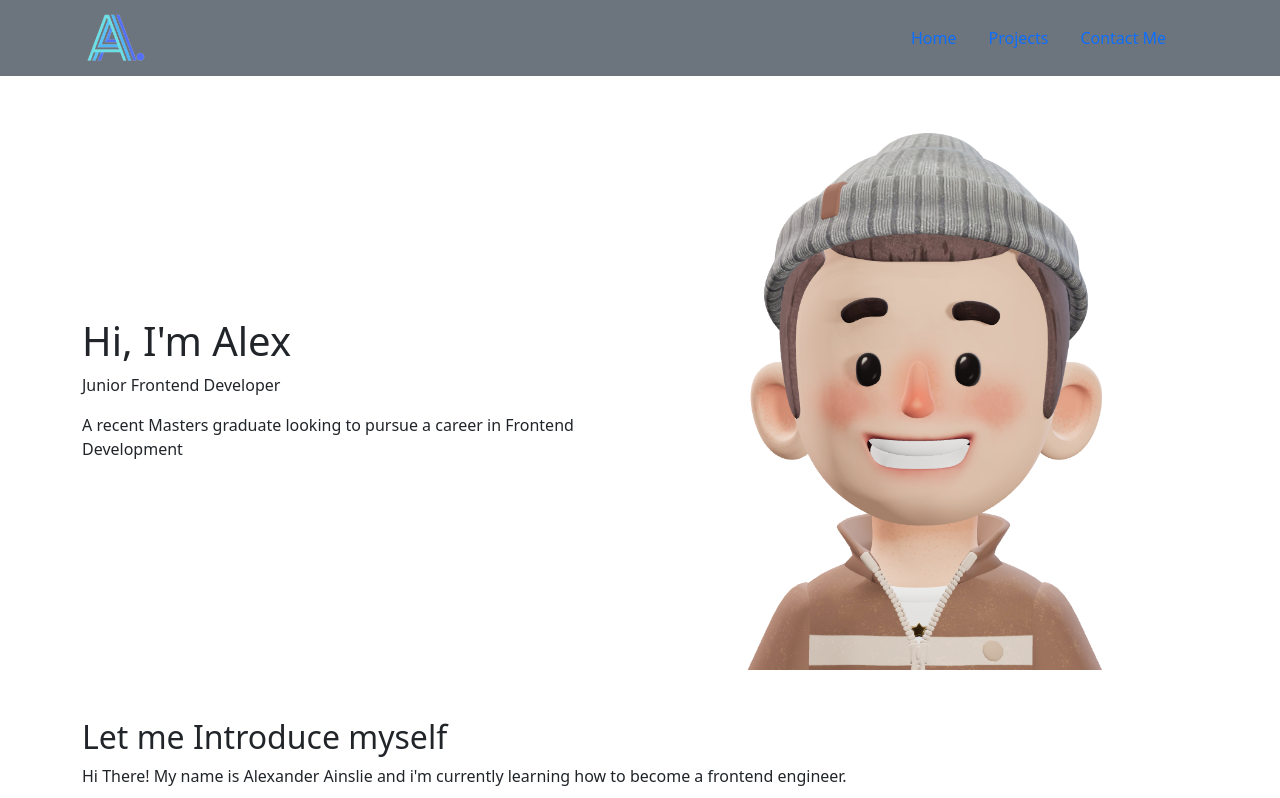
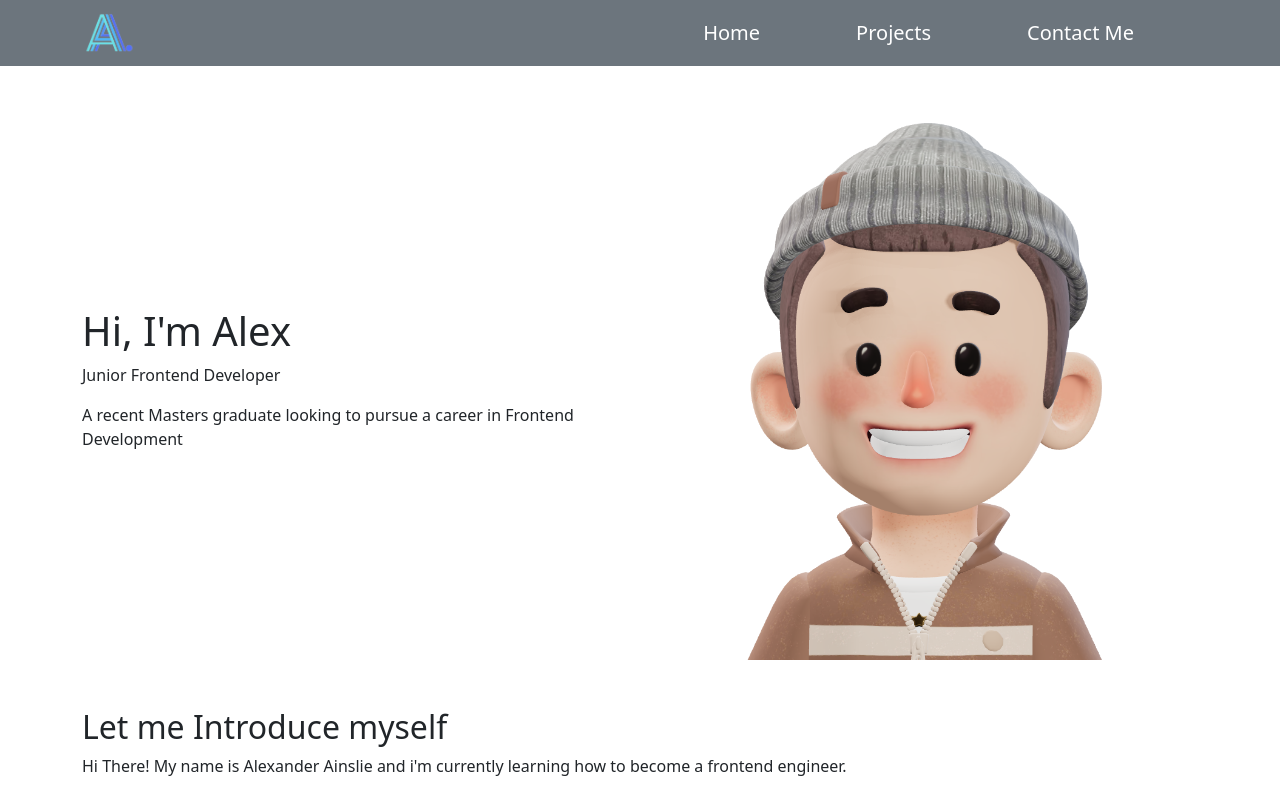
Before and after one commit to AlexAins/React-Portfolio, a React (Create React App) app: page / in a window 1280 px wide. Shown: the top 798 px of the page. Built offline with nearby package versions, Linux system fonts and the light colour scheme.

Commit message:
Added css to underline navbar on hover

```diff
--- a/src/components/Header/Header.css
+++ b/src/components/Header/Header.css
@@ -0,0 +1,30 @@
+.nav-item{
+    color: white;
+    display: inline-block;
+    position: relative;
+    font-size: 20px;
+    font-weight: 100;
+}
+
+.nav-item:hover{
+    color:white;
+}
+
+.nav-item::after{
+    content: '';
+    position: absolute;
+    width: 100%;
+    transform: scaleX(0);
+    height: 5px;
+    bottom: -3px;
+    left: 0;
+    border-radius: 16px;
+    background-color: #0087ca;
+    transform-origin: bottom right;
+    transition: transform 0.25s ease-out;
+}
+
+.nav-item:hover::after{
+    transform: scaleX(1);
+    transform-origin: bottom left;
+}
--- a/src/components/Header/Header.js
+++ b/src/components/Header/Header.js
@@ -1,12 +1,13 @@
 import React from 'react';
 import NavTabs from './NavTabs';
 import LogoBlue from '../../assets/logoBlue.png'
+import "./Header.css"
 
 function Header(){
     return(
     <nav className="navbar navbar-expand-md bg-secondary">
         <div className="container">
-            <img className="navbar-brand img-fluid" src={LogoBlue} alt="Logo of a blue letter A" style={{height: '60px'}}/>
+            <img className="navbar-brand img-fluid" src={LogoBlue} alt="Logo of a blue letter A" style={{height: '50px'}}/>
             <button className="navbar-toggler" type="button" data-bs-toggle="collapse" data-bs-target="#navbarCollapse" aria-controls="navbarCollapse" aria-expanded="false" aria-label="Toggle navigation">
                 <span className="navbar-toggler-icon"></span>
             </button>
--- a/src/components/Header/NavTabs.js
+++ b/src/components/Header/NavTabs.js
@@ -1,21 +1,22 @@
 import React from 'react';
 import { Link } from 'react-router-dom';
+import "./Header.css"
 
 function NavTabs() {
   return (
     <ul className="navbar-nav ms-auto me-3">
-      <li className="nav-item">
-        <Link to="/" className="text-decoration-none mx-3">
+      <li className="nav-items mx-5">
+        <Link to="/" className="text-decoration-none nav-item">
           Home
         </Link>
       </li>
-      <li className="nav-item">
-        <Link to="/projects" className="text-decoration-none mx-3">
+      <li className="nav-items mx-5">
+        <Link to="/projects" className="text-decoration-none nav-item">
           Projects
         </Link>
       </li>
-      <li className="nav-item">
-        <Link to="/contact" className="text-decoration-none mx-3">
+      <li className="nav-items mx-5">
+        <Link to="/contact" className="text-decoration-none nav-item">
           Contact Me
         </Link>
       </li>
```
